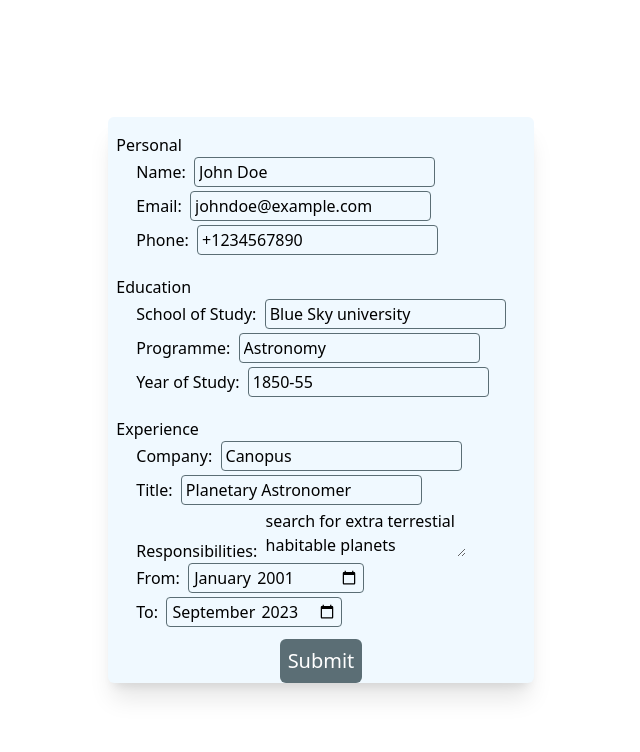
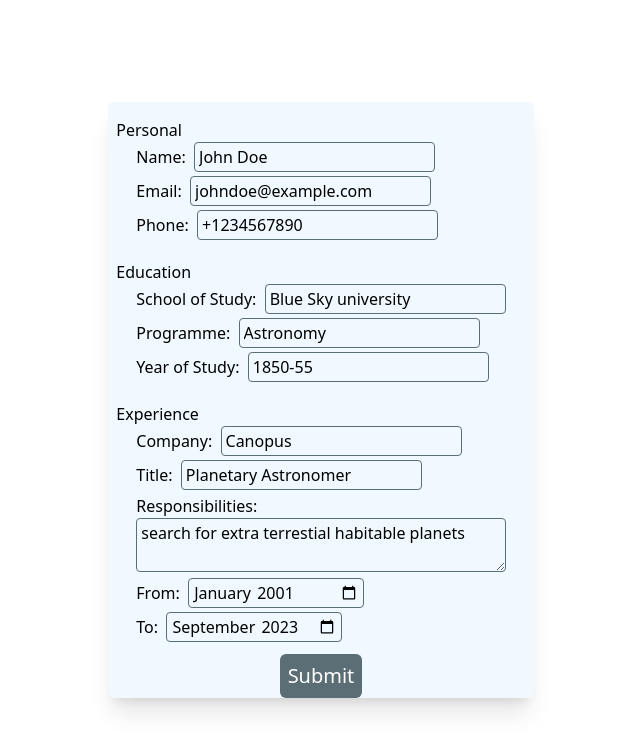
Before and after one commit to draczihper/resume, a React (Vite) app: page / in a window 1280 px wide. Shown: the top 752 px of the page, without its empty margins (319-959 px from the left). Built offline with nearby package versions, Linux system fonts and the light colour scheme.

Commit message:
Edit the form

```diff
--- a/src/components/Form.jsx
+++ b/src/components/Form.jsx
@@ -138,6 +138,7 @@ const TextArea = (props) => {
         id={props.id}
         value={props.value}
         onChange={props.onChange}
+        className="border border-[#5B6E75] px-1 py-0.5 rounded-sm w-full"
       ></textarea>
     </div>
   );
```
